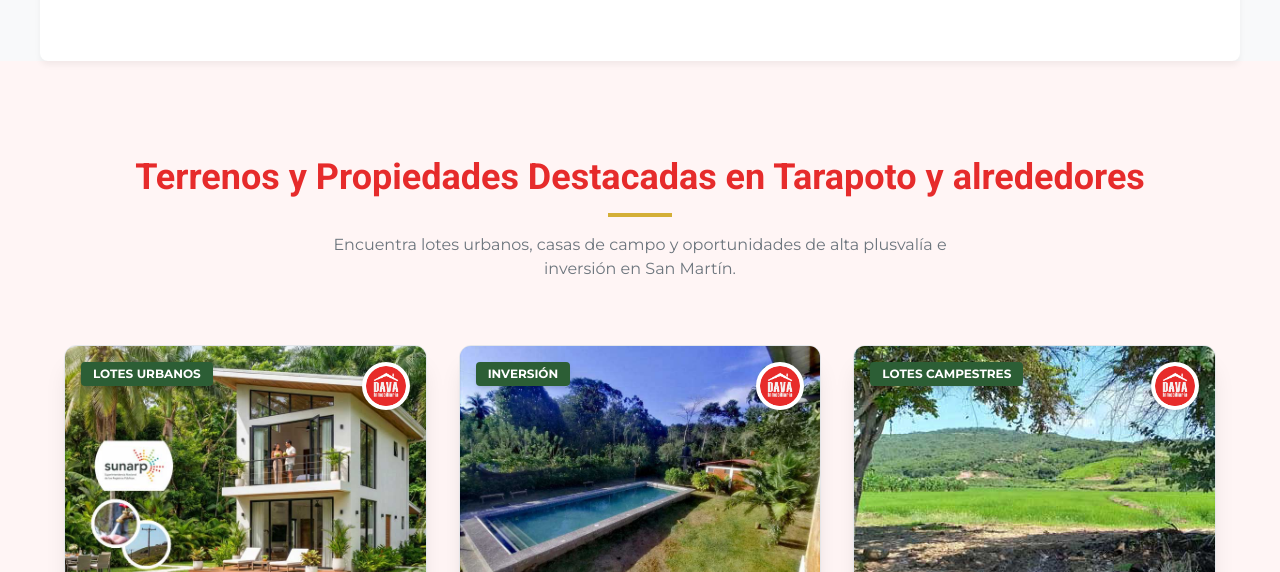
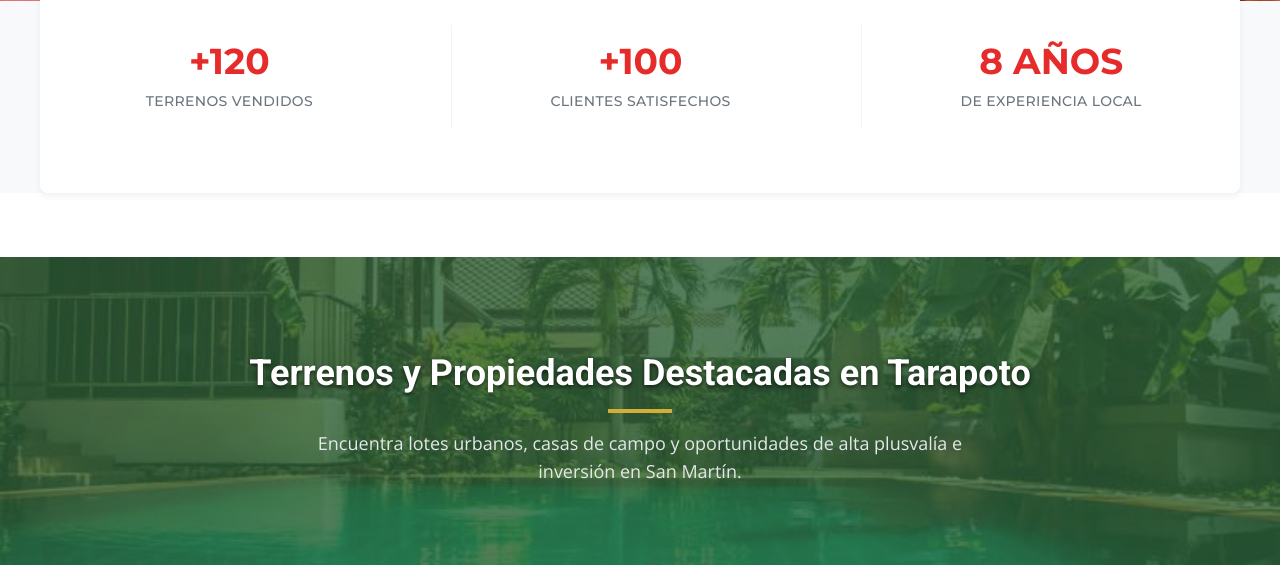
Before and after one commit to martinuntio-dev/davawb, a plain HTML site: page index.html in a window 1280 px wide. Shown: the part 931-1503 px from the top of the page. Drawn offline with nearby package versions, Linux system fonts and the light colour scheme; some icons are missing.

Commit message:
Update index.html

```diff
--- a/index.html
+++ b/index.html
@@ -208,7 +208,7 @@
     </nav>
 
     <!-- Hero Section -->
-    <header id="home" class="relative h-screen min-h-[600px] flex items-center justify-center overflow-hidden">
+    <header id="home" class="relative min-h-screen lg:min-h-[850px] flex items-center justify-center overflow-hidden py-24 md:py-48">
         <!-- Background Image with Overlay -->
         <div class="absolute inset-0 z-0">
             <img
@@ -233,7 +233,7 @@
             <!-- Fallback icon if logo image fails -->
             <i id="logo-placeholder" class="ph ph-house-line text-6xl text-white mb-6 hidden mx-auto" aria-hidden="true"></i>
 
-            <span class="block text-brand-gold font-medium tracking-widest text-sm mb-4 uppercase">Tu Inmobiliaria en la Selva Peruana</span>
+            <span class="block text-brand-gold font-medium tracking-widest text-sm mb-4 uppercase">Tu Inmobiliaria en San Martín</span>
 
             <!-- SEO H1: Integramos la Keyword Principal de manera natural y elegante -->
             <h1 class="font-serif text-4xl md:text-5xl lg:text-6xl font-bold leading-tight mb-6 text-shadow">
@@ -273,21 +273,30 @@
     </section>
 
     <!-- Properties Section -->
-    <section id="propiedades" class="py-20 bg-brand-mint">
-        <div class="max-w-container mx-auto px-6">
-            <div class="text-center mb-16">
-                <div class="flex justify-center items-center gap-2 mb-4 text-brand-forest text-4xl md:text-5xl" aria-hidden="true">
+    <section id="propiedades" class="bg-white pb-20 pt-10 md:pt-16">
+
+        <!-- Franja Full-Width con Textura y Overlay Verde -->
+        <div class="relative w-full py-20 mb-16 bg-cover bg-center bg-no-repeat" style="background-image: url('fondo-dava1.jpg');">
+            <!-- Capa de superposición Verde Marca -->
+            <div class="absolute inset-0 bg-dava-green/80 z-0"></div>
+
+            <div class="max-w-container mx-auto px-6 relative z-10 text-center">
+                <div class="flex justify-center items-center gap-2 mb-4 text-brand-gold text-4xl md:text-5xl" aria-hidden="true">
                     <i class="ph ph-house-line"></i>
                     <i class="ph ph-tree"></i>
                 </div>
+
                 <!-- SEO H2: Keyword "Tarapoto" -->
-                <h2 class="font-serif text-3xl md:text-4xl font-bold text-brand-forest mb-4">Terrenos y Propiedades Destacadas en Tarapoto y alrededores</h2>
+                <h2 class="font-serif text-3xl md:text-4xl font-bold text-white mb-4 text-shadow">Terrenos y Propiedades Destacadas en Tarapoto</h2>
                 <div class="w-16 h-1 bg-brand-gold mx-auto mb-4"></div>
-                <p class="text-neutral-muted max-w-2xl mx-auto">
+
+                <p class="text-gray-200 max-w-2xl mx-auto font-body text-lg">
                     Encuentra lotes urbanos, casas de campo y oportunidades de alta plusvalía e inversión en San Martín.
                 </p>
             </div>
+        </div>
 
+        <div class="max-w-container mx-auto px-6">
             <!-- Grid Layout -->
             <div class="grid grid-cols-1 md:grid-cols-2 lg:grid-cols-3 gap-8">
 
```
